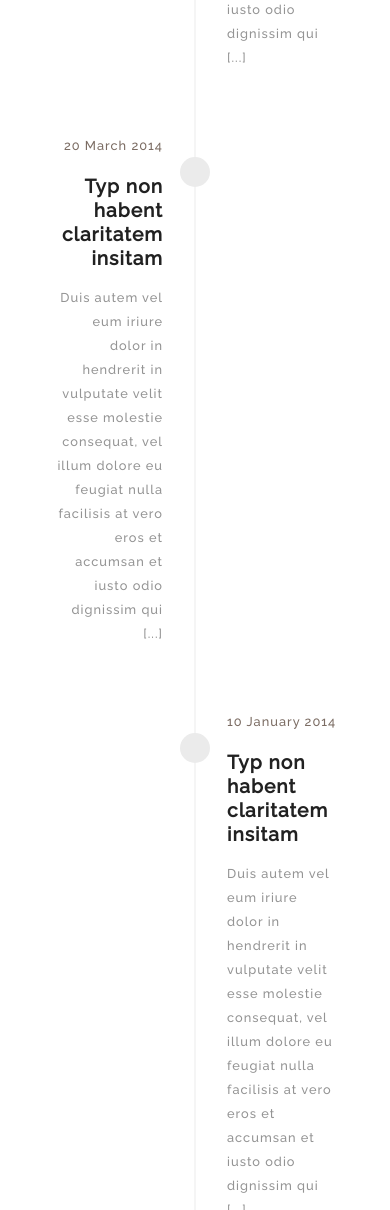
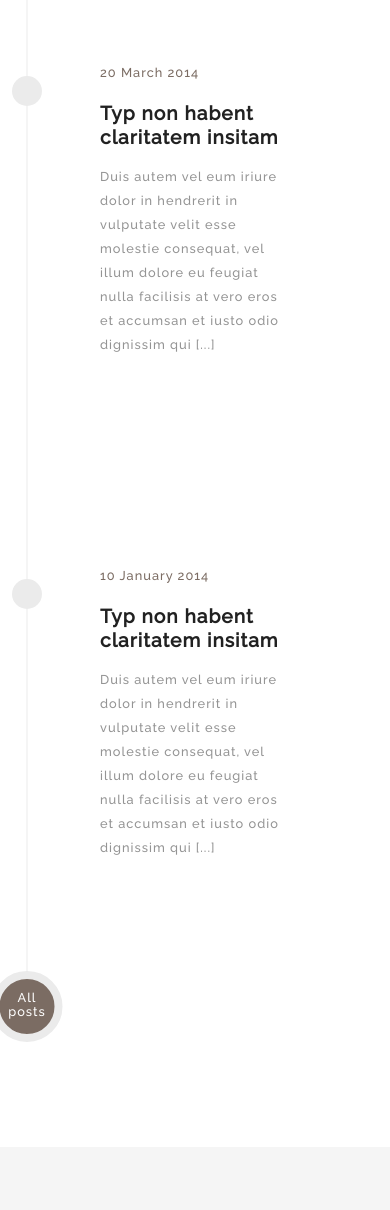
Before and after one commit to sale992/Mairala, a website: page index.html in a window 390 px wide. Shown: the part 10790-12000 px from the top of the page. Drawn offline with nearby package versions, Linux system fonts and the light colour scheme.

Commit message:
timeline

```diff
--- a/sass/_about.scss
+++ b/sass/_about.scss
@@ -41,10 +41,11 @@
                 visibility: hidden;
                 width: 100%;
                 @media (max-width:768px){
-                    display: inline-block;
+                    display: block;
                     visibility: visible;
                     margin: 3rem auto;
-                    padding: 0;
+                    // padding: 0;
+
                 }
             }
             h3 {
--- a/sass/_timeline.scss
+++ b/sass/_timeline.scss
@@ -31,6 +31,9 @@
             top: 0;
             left: 50%;
             transform: translateX(-50%);
+            @media (max-width: 768px) {
+                left: 2%;
+            }
         }
         &::before {
             content: "";
@@ -44,6 +47,12 @@
             border-radius: 50%;
             z-index: 1;
             border: 1rem solid #ebebeb;
+            @media (max-width: 768px) {
+                left: 2%;
+                bottom: -0.5%;
+                width: 55px;
+                height: 55px;
+            }
         }
         .btn-posts {
             text-decoration: none;
@@ -51,13 +60,18 @@
             letter-spacing: 1px;
             line-height: 1.8rem;
             color: #fff;
+            // color: #000;
             position: absolute;
-            width: 35px;
+            width: 60px;
             bottom: -2%;
-            left: 49.5%;
-            transform: translateX(-49.5%);
+            left: 50%;
+            transform: translateX(-50%);
             z-index: 3;
             text-align: center;
+            @media (max-width: 768px) {
+                left: 2%;
+                bottom: 1%;
+            }
         }
     }
 
@@ -77,6 +91,9 @@
             border-radius: 50%;
             z-index: 1;
             transform: translate(-50%, -10%);
+            @media (max-width: 768px) {
+                left: 2%;
+            }
         }
         &:nth-child(even) {
             .outer {
@@ -90,7 +107,16 @@
             .content span {
                 display: block;
             }
-
+            @media (max-width: 768px) {
+                .outer {
+                    order: 0;
+                }
+                .content h3,
+                .content p,
+                .content span {
+                    text-align: left;
+                }
+            }
         }
         .image {
             // width: 50%;
@@ -119,6 +145,9 @@
                 bottom: 0;
                 left: 0;
                 //   padding: 3rem;
+            }
+            @media (max-width: 768px) {
+                width: 100%;
             }
         }
 
@@ -149,7 +178,13 @@
                 letter-spacing: 1px;
                 line-height: 3rem;
             }
+            @media (max-width: 768px) {
+                width: 100%;
+            }
         }
-
+        @media (max-width: 768px) {
+            flex-direction: column-reverse;
+            padding: 0 6rem;
+        }
     }
 }
```
Also changed, not shown: css/style.css.
